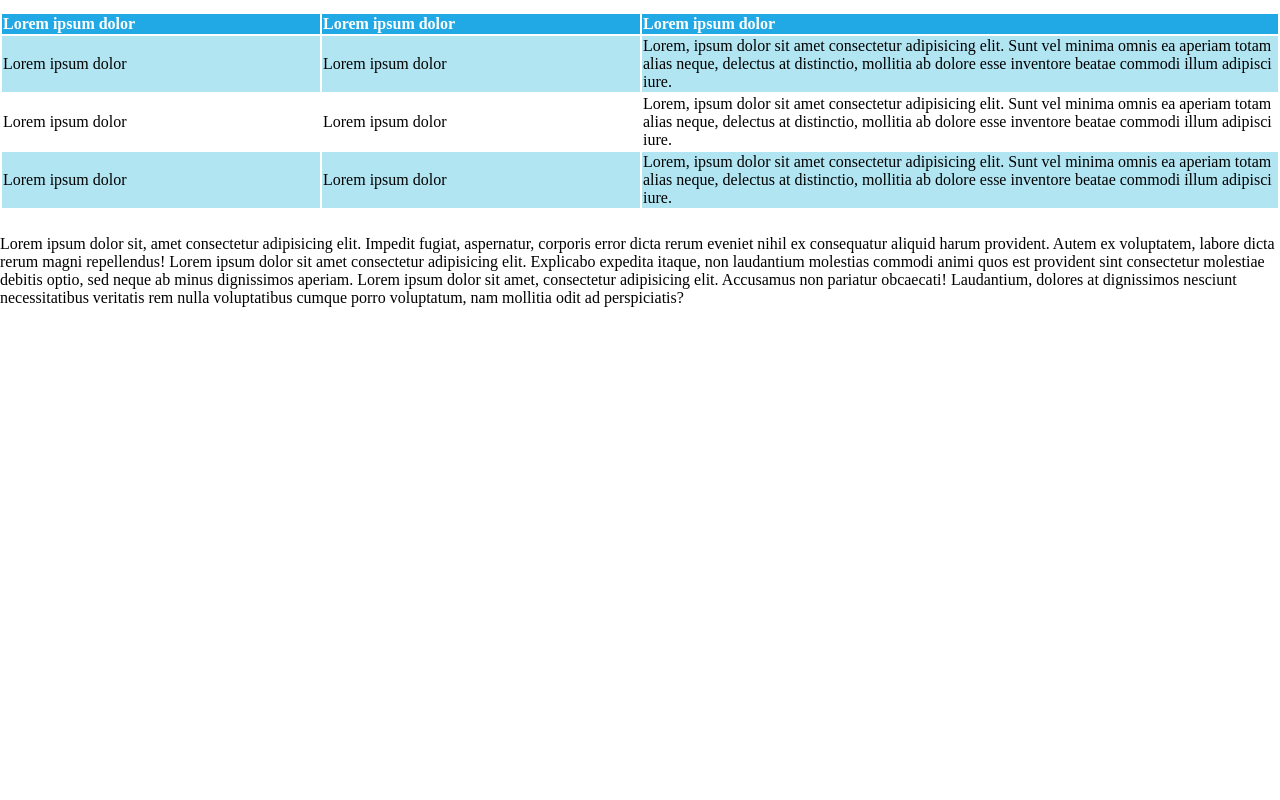
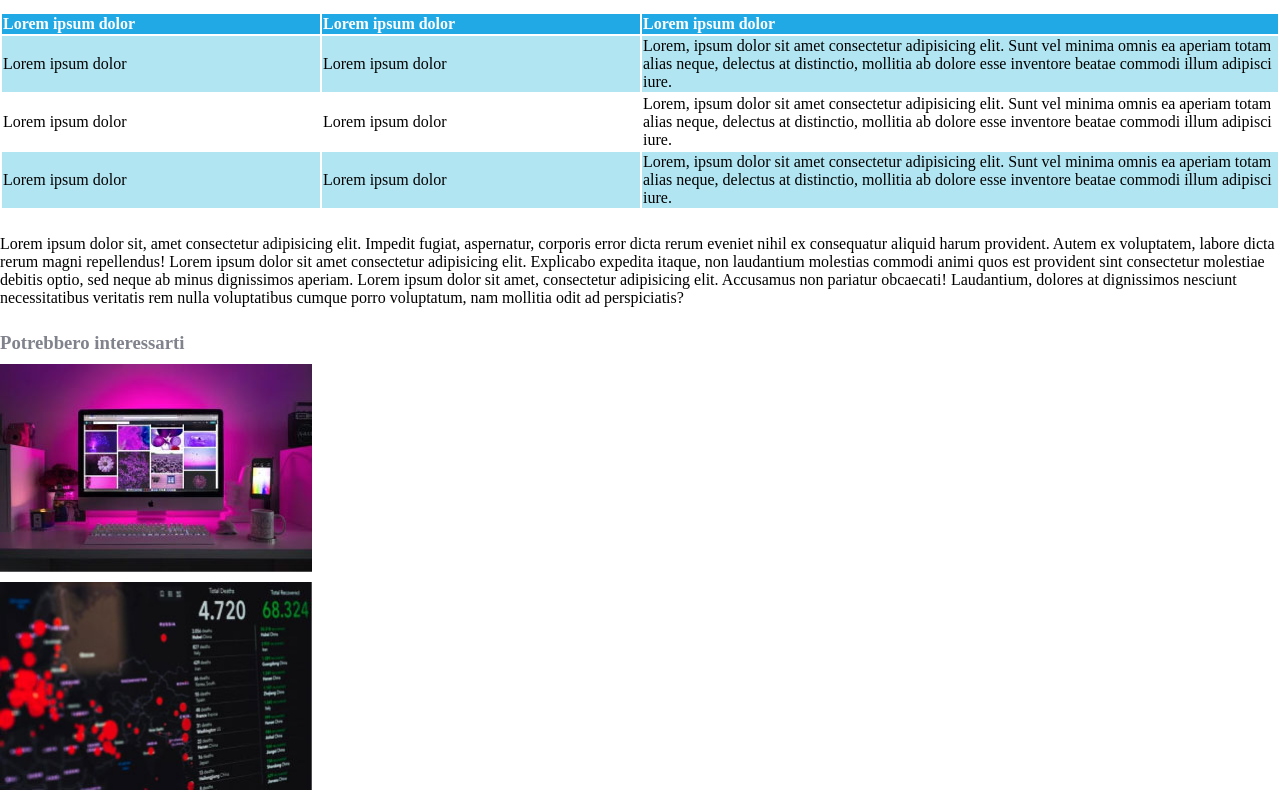
Before and after one commit to DarioGiusino/html-css-booleaner, a plain HTML site: page index.html in a window 1280 px wide. Shown: the part 952-1752 px from the top of the page. Before the commit the page ends 1284 px from the top, so only its background shows below. Drawn offline with Linux system fonts and the light colour scheme.

Commit message:
added footer

```diff
--- a/css/style.css
+++ b/css/style.css
@@ -21,7 +21,7 @@
     padding-left: 20px;
 }
 
-.subtitle{
+.subtitle, h3{
     color: #80828c;
 }
 
@@ -38,3 +38,10 @@ th{
 tr:nth-child(odd) {
     background-color: #b1e5f2;
   }
+
+.footer-img{
+    display: block;
+    width: 312px;
+    height: 208px;
+    margin: 10px 0;
+}
--- a/index.html
+++ b/index.html
@@ -65,6 +65,11 @@
         </main>
         <footer>
             <!--Potrebbero interessarti-->
+            <h3>Potrebbero interessarti</h3>
+            <figure>
+                <img class="footer-img" src="img/monitor.jpg" alt="monitor">
+                <img class="footer-img" src="img/graph.jpg" alt="graph">
+            </figure>
         </footer>
     </div>
 
```
